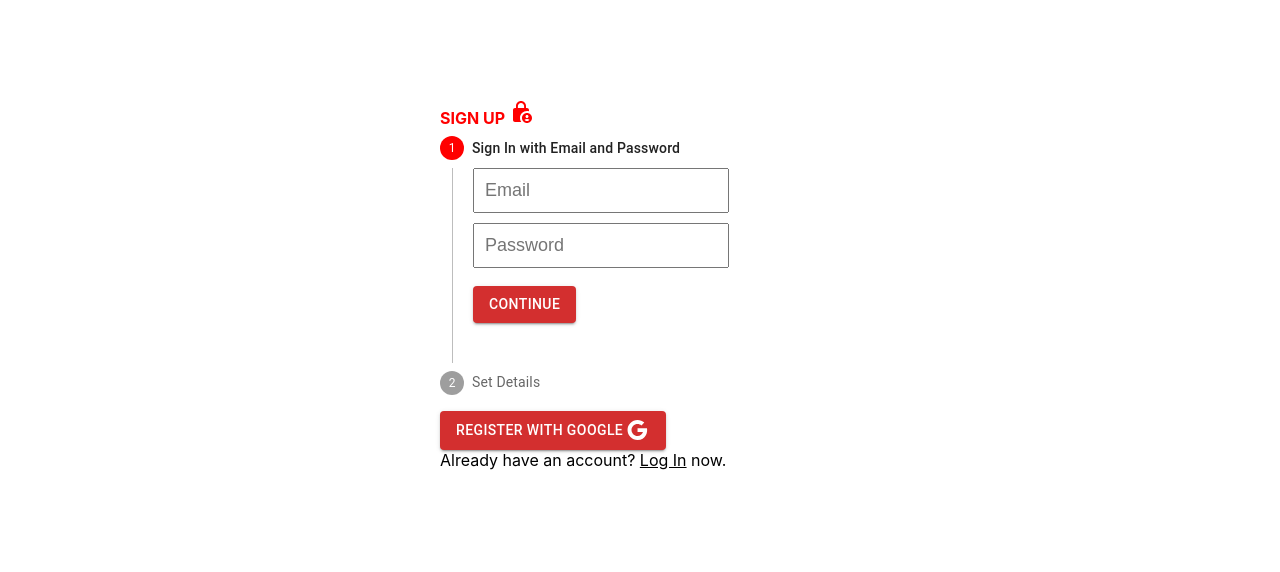
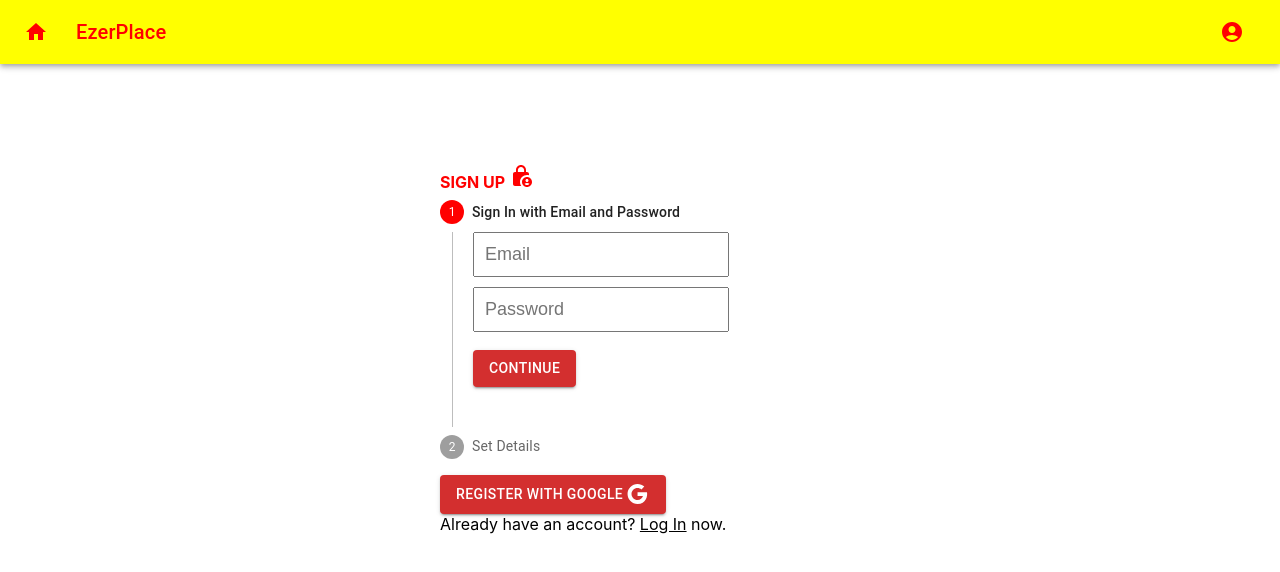
Before and after one commit to EzerPlace/client, a React (Create React App) app: page /auth in a window 1280 px wide. Shown: the top 572 px of the page. Built offline with nearby package versions, Linux system fonts and the light colour scheme; no server answers; the HTML template or start-up script is replaced by a standard one.

Commit message:
fix user picture

```diff
--- a/src/App.css
+++ b/src/App.css
@@ -109,3 +109,9 @@ h4 {
     font-weight: normal;
     margin: 10px 40px;
 }
+
+img {
+    height: 35px;
+    width: 35px;
+    border-radius: 20px;
+}
--- a/src/components/Nav.tsx
+++ b/src/components/Nav.tsx
@@ -8,18 +8,15 @@ import Box from '@mui/material/Box';
 import Toolbar from '@mui/material/Toolbar';
 import Typography from '@mui/material/Typography';
 import IconButton from '@mui/material/IconButton';
-import MenuIcon from '@mui/icons-material/Menu';
 import AccountCircle from '@mui/icons-material/AccountCircle';
 import FormGroup from '@mui/material/FormGroup';
 import MenuItem from '@mui/material/MenuItem';
 import Menu from '@mui/material/Menu';
-import CardMedia from '@mui/material/CardMedia';
+import HomeIcon from '@mui/icons-material/Home';
 
 export const Nav = () => {
-    {
-        <img src='${https://www.google.com/imgres?imgurl=https%3A%2F%2Flookaside.fbsbx.com%2Flookaside%2Fcrawler%2Fmedia%2F%3Fmedia_id%3D112156168649&imgrefurl=https%3A%2F%2Fwww.facebook.com%2Fpages%2FEZER-MIZION-%2F112156168649%2F&tbnid=PjzuxDd0lm5w4M&vet=12ahUKEwjwtv6K4uz8AhVCpycCHeslBHYQMygBegQIARA_..i&docid=6SeqV_SKbCfa3M&w=1332&h=1332&q=ezer%20mizion%20icon&ved=2ahUKEwjwtv6K4uz8AhVCpycCHeslBHYQMygBegQIARA_
-        }'/>
-    }
+    // const imgUrl = 'https://drive.google.com/file/d/1RB88BOh8hF2HGrS5KDFGEfalZJBVVfB1/view?usp=share_link'
+    // console.log(imgUrl)
     const navigate = useNavigate();
     const [anchorEl, setAnchorEl] = useState<null | HTMLElement>(null);
     const [userLogin, setUserLogin] = useState<boolean>(auth.currentUser != null);
@@ -46,6 +43,10 @@ export const Nav = () => {
         navigate('/auth/login');
     }
 
+    const home = () => {
+        navigate('/managerPage');
+    }
+
     return (
         <Box sx={{ flexGrow: 1 }}>
             <FormGroup>
@@ -58,8 +59,9 @@ export const Nav = () => {
                         color="inherit"
                         aria-label="menu"
                         sx={{ mr: 2 }}
+                        onClick={home}
                     >
-                        <MenuIcon />
+                        <HomeIcon />
                     </IconButton>
                     <Typography variant="h6" component="div" sx={{ flexGrow: 1 }}>
                         EzerPlace
@@ -74,7 +76,10 @@ export const Nav = () => {
                                 onClick={handleMenu}
                                 color="inherit"
                             >
-                                {userLogin ? <img src='${auth.currentUser?.photoURL}' /> : <AccountCircle />}
+                                {userLogin ? <img
+                                    src={`${auth.currentUser?.photoURL}`}
+                                    loading="lazy"
+                                /> : <AccountCircle />}
 
                             </IconButton>
                             <Menu
--- a/src/pages/auth/Login.tsx
+++ b/src/pages/auth/Login.tsx
@@ -10,6 +10,7 @@ import GoogleIcon from '@mui/icons-material/Google';
 import swal from 'sweetalert';
 
 import '../../style/login.css';
+import { Nav } from '../../components/Nav';
 
 const Login = () => {
     const navigate = useNavigate();
@@ -32,12 +33,14 @@ const Login = () => {
                 "error");
     }
 
-    const loginWithGoogle = async() => {
+    const loginWithGoogle = async () => {
         await signInWithGoogle();
         navigate('/');
     }
 
     return (
+        <>
+            <Nav />
             <div className='login'>
                 <div className='icons_style'>log in <AccountCircleRoundedIcon /></div><br />
                 <div>
@@ -79,6 +82,7 @@ const Login = () => {
                 </div>
 
             </div>
+        </>
     )
 }
 
--- a/src/pages/auth/Reset.tsx
+++ b/src/pages/auth/Reset.tsx
@@ -8,6 +8,7 @@ import LockResetOutlinedIcon from '@mui/icons-material/LockResetOutlined';
 import swal from 'sweetalert';
 
 import '../../style/reset.css';
+import { Nav } from '../../components/Nav';
 
 const Reset = () => {
     const navigate = useNavigate();
@@ -30,6 +31,8 @@ const Reset = () => {
     }
 
     return (
+        <>
+            <Nav />
             <div className='reset'>
                 <div className='icons_style'>reset password <LockResetOutlinedIcon /></div><br />
                 <input
@@ -50,6 +53,7 @@ const Reset = () => {
                     Already have an account? <Link to="/auth/login">Log In</Link> now.
                 </div>
             </div>
+        </>
     )
 }
 
--- a/src/pages/auth/SignUpPage.tsx
+++ b/src/pages/auth/SignUpPage.tsx
@@ -21,6 +21,7 @@ import LockPersonRoundedIcon from '@mui/icons-material/LockPersonRounded';
 import GoogleIcon from '@mui/icons-material/Google';
 
 import '../../style/signup.css';
+import { Nav } from '../../components/Nav';
 
 const SignUpPage: React.FunctionComponent<IPageProps> = props => {
     const navigate = useNavigate();
@@ -69,7 +70,7 @@ const SignUpPage: React.FunctionComponent<IPageProps> = props => {
         setActiveStep((prevActiveStep) => prevActiveStep - 1);
     };
 
-    const saveUser = async()  => {
+    const saveUser = async () => {
         if (firstName && lastName) {
             await userStore.addUser(firstName, lastName, phone);
             navigate('/');
@@ -82,6 +83,8 @@ const SignUpPage: React.FunctionComponent<IPageProps> = props => {
     }
 
     return (
+        <>
+            <Nav />
             <div className='signUp'>
                 <div className='icons_style'>sign up <LockPersonRoundedIcon /></div>
                 <Box sx={{ maxWidth: 400 }}>
@@ -180,6 +183,7 @@ const SignUpPage: React.FunctionComponent<IPageProps> = props => {
                     Already have an account? <Link to="/auth/login">Log In</Link> now.
                 </div>
             </div>
+        </>
     );
 
 
```
Also changed, not shown: src/pages/auth/register.tsx (+6 -2 lines). Lines whose indentation alone changed are shown as unchanged.
